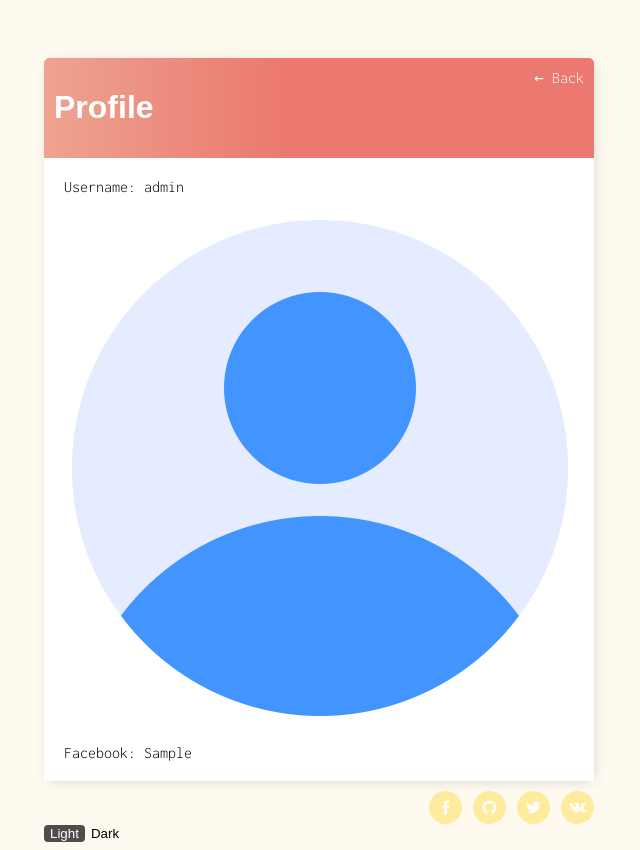
After one commit to Vladislava05/TaskMaster, a Django app: page /user_profile/1/ in a window 1280 px wide. The commit adds this page. Shown: the whole page, without its empty margins (321-961 px from the left). Run offline with Django 3.2, Linux system fonts and the light colour scheme; data comes from the database, SQL or seed files in the repository; tables that the repository leaves empty hold one stand-in row (values such as "Sample post"); some web fonts are replaced.

Commit message:
user profile

```diff
--- a/base/models.py
+++ b/base/models.py
@@ -1,5 +1,6 @@
 from django.db import models
 from django.contrib.auth.models import User
+from django.forms.fields import ImageField
 from django.utils import timezone
 
 
@@ -27,6 +28,11 @@ class Task(models.Model):
 class Profile(models.Model):
     user=models.OneToOneField(User, null=True, on_delete=models.CASCADE)
     bio=models.TextField(null=True, blank=True)
+    profile_pic = models.ImageField(null=True, blank=True, upload_to="images/profile/")
+    facebook = models.CharField(max_length=50, null=True, blank=True)
+    twitter = models.CharField(max_length=50, null=True, blank=True)
+    instagram = models.CharField(max_length=50, null=True, blank=True)
+
 
     def __str__(self):
         return str(self.user)
--- a/base/static/base/css/main.css
+++ b/base/static/base/css/main.css
@@ -271,5 +271,6 @@ ul.ddropdownn .ddropdownn-inside a:hover {
 }
 
 .btn-dark{
-    background-color:rgb(219, 217, 217);
+    background-color:floralwhite;
+    border: none;
 }
--- /dev/null
+++ b/base/templates/base/user_profile.html
@@ -0,0 +1,20 @@
+
+{% extends 'base/main.html' %}
+{% load static %}
+{% block content %}
+
+    <div class="header-bar">
+        <h1>Profile</h1>
+
+        <a href="{% url 'tasks' %}">&#8592; Back</a>
+
+    </div>
+
+    <div class="card-body">
+      Username: {{ page_user }}<br><br>
+      <img src="{% static 'images/profile/user.png' %}"><br><br>
+      Facebook: {{ profile.facebook }}
+
+    </div>
+
+{% endblock content %}
--- a/base/urls.py
+++ b/base/urls.py
@@ -19,5 +19,5 @@ urlpatterns = [
      #path('password/', auth_views.PasswordChangeView.as_view(template_name='base/change-password.html')),
     path('password/', auth_views.PasswordChangeView.as_view(template_name='base/change-password.html')),
     path('edit_profile/', UserEditView.as_view(), name='edit_profile'),
-
+    path('user_profile/<int:pk>/', ShowProfilePageView.as_view(), name='user_profile'),
 ]
--- a/base/views.py
+++ b/base/views.py
@@ -1,7 +1,7 @@
 import operator
 
 from django.http.response import Http404
-from django.shortcuts import render, redirect
+from django.shortcuts import get_object_or_404, render, redirect
 from django.urls import reverse_lazy
 from django.views.generic import View
 from django.views.generic.list import ListView
@@ -15,7 +15,7 @@ from django.contrib.auth.views import PasswordChangeView
 from django.contrib.auth import login
 from django.db.models import Count, Q
 
-from .models import Task
+from .models import Task, Profile
 from .forms import EditProfileForm, SignUpForm, TaskForm
 
 
@@ -136,3 +136,14 @@ class UserEditView(UpdateView):
 class PasswordChangeView(PasswordChangeView):
     form_class = PasswordChangeForm
     success_url = reverse_lazy('login')
+
+class ShowProfilePageView(DetailView):
+    model = Profile
+    template_name = 'base/user_profile.html'
+
+    def get_context_data(self, *args, **kwargs):
+        users = Profile.objects.all()
+        context = super(ShowProfilePageView, self).get_context_data(*args, **kwargs)
+        page_user = get_object_or_404(Profile, id=self.kwargs['pk'])
+        context['page_user'] = page_user
+        return context
```
Also changed, not shown: base/forms.py (+2 -5 lines), base/static/base/css/dark.css (+7 -5 lines), 1.png (deleted), base/migrations/0010_auto_20211214_1658.py (added), base/static/base/images/profile/user.png (added).
